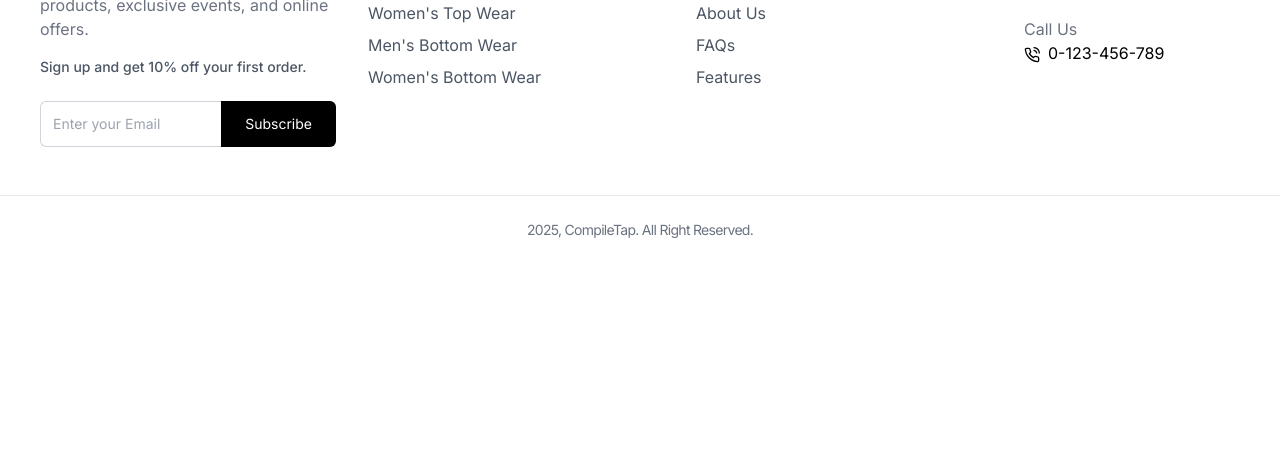
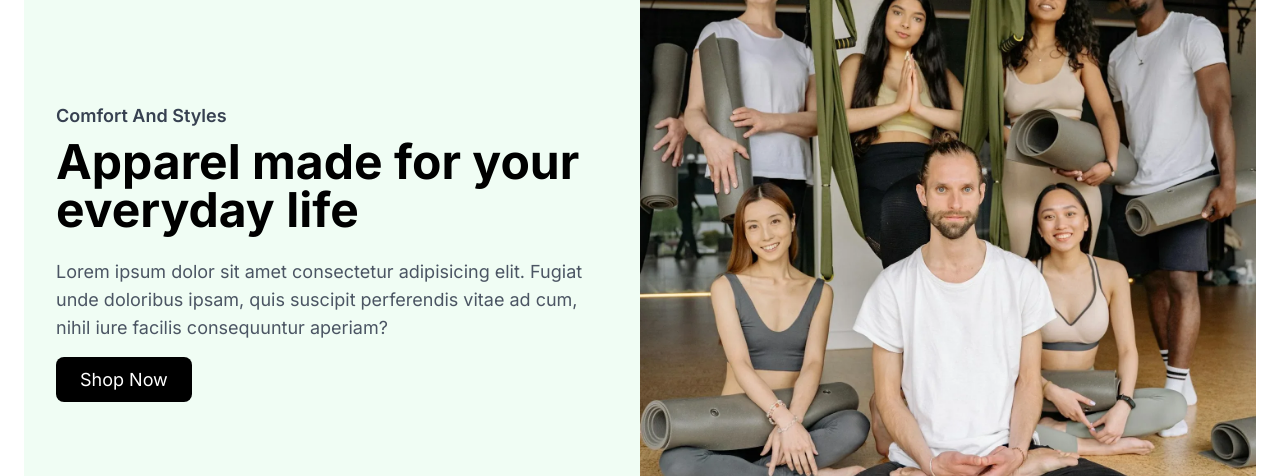
Before and after one commit to aidanubo/norooz, a React (Vite) app in the folder frontend/: page / in a window 1280 px wide. Shown: the part 4827-5303 px from the top of the page. Before the commit the page ends 5115 px from the top, so only its background shows below. Built offline with nearby package versions, Linux system fonts and the light colour scheme.

Commit message:
complete featuredCollection and create featuresSection

```diff
--- a/frontend/src/Components/Products/FeaturedCollection/index.jsx
+++ b/frontend/src/Components/Products/FeaturedCollection/index.jsx
@@ -1,9 +1,39 @@
-import React from 'react'
+import React from "react";
+import { Link } from "react-router-dom";
+import featured from "../../../../public/assets/featured.webp";
 
 export default function FeaturedCollection() {
   return (
-    <div>
+    <section className="py-16 px-8 lg:px-6">
+      <div className="container mx-auto flex flex-col-reverse lg:flex-row items-center bg-green-50 rounded-3xl">
+        <div className="lg:w-1/2 p-8 text-center lg:text-left">
+          <h2 className="text-lg font-semibold text-gray-700 mb-2">
+            Comfort And Styles
+          </h2>
+          <h2 className="text-4xl lg:text-5xl font-bold mb-6">
+            Apparel made for your everyday life
+          </h2>
+          <p className="text-lg text-gray-600 mb-6">
+            Lorem ipsum dolor sit amet consectetur adipisicing elit. Fugiat unde
+            doloribus ipsam, quis suscipit perferendis vitae ad cum, nihil iure
+            facilis consequuntur aperiam?
+          </p>
+          <Link
+            className="bg-black text-white px-6 py-3 rounded-lg text-lg hover:bg-gray-700 "
+            to="/collection/all"
+          >
+            Shop Now
+          </Link>
+        </div>
 
-    </div>
-  )
+        <div className="lg:w-1/2">
+          <img
+            src={featured}
+            alt="Featured collections"
+            className="w-full h-full object-cover lg:rounded-br-3xl lg:rounded-tr-3xl"
+          />
+        </div>
+      </div>
+    </section>
+  );
 }
--- /dev/null
+++ b/frontend/src/Components/Products/FeaturedSection/index.jsx
@@ -0,0 +1,9 @@
+import React from 'react'
+
+export default function FeaturesSection() {
+  return (
+    <div>
+
+    </div>
+  )
+}
```
